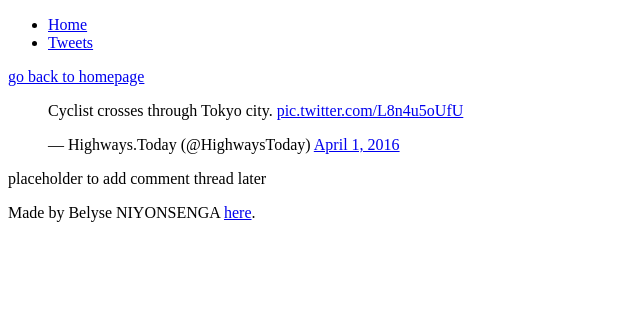
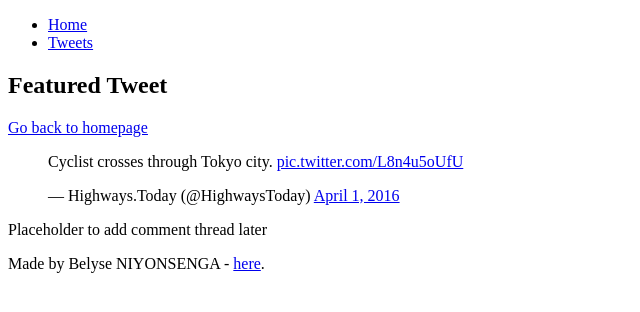
Before and after one commit to karizacharlotte/alu-web-development, a plain HTML site: page html_basic/tweets.html in a window 1280 px wide. Shown: the whole page, without its empty margins (0-640 px from the left). Drawn offline with Linux system fonts and the light colour scheme.

Commit message:
validated tweets file

```diff
--- a/html_basic/tweets.html
+++ b/html_basic/tweets.html
@@ -14,7 +14,8 @@
     </header>
     <main>
         <article>
-            <a href="index.html">go back to homepage</a>
+            <h2>Featured Tweet</h2>
+            <a href="index.html">Go back to homepage</a>
 
             <!-- Embedded Tweet -->
             <blockquote class="twitter-tweet">
@@ -23,14 +24,14 @@
                 </p>&mdash; Highways.Today (@HighwaysToday)
                 <a href="https://twitter.com/HighwaysToday/status/1791760093094060474?ref_src=twsrc%5Etfw">April 1, 2016</a>
             </blockquote>
-            <script async src="https://platform.twitter.com/widgets.js" charset="utf-8"></script>
+            <script async src="https://platform.twitter.com/widgets.js"></script>
         </article>
         <aside>
-            <p>placeholder to add comment thread later</p>
+            <p>Placeholder to add comment thread later</p>
         </aside>
     </main>
     <footer>
-        <p>Made by Belyse NIYONSENGA <a href="https://www.linkedin.com/in/niyosenga-belyse-637703252/" target="_blank">here</a>.</p>
+        <p>Made by Belyse NIYONSENGA - <a href="https://www.linkedin.com/in/niyosenga-belyse-637703252/" target="_blank">here</a>.</p>
     </footer>
 </body>
 </html>
```
